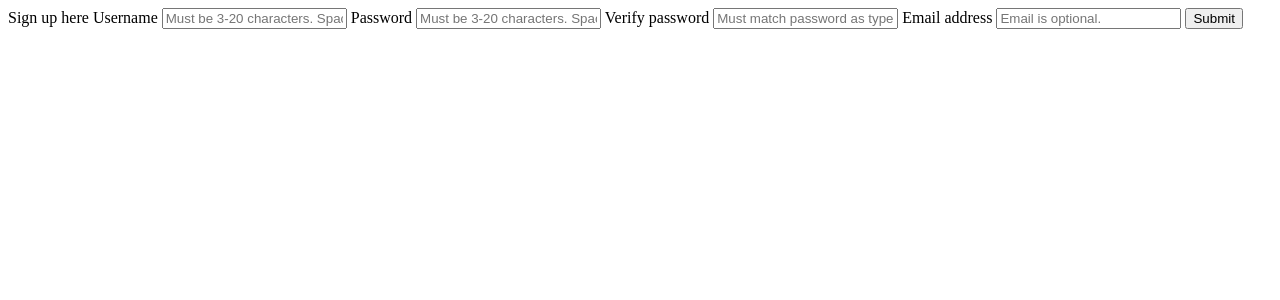
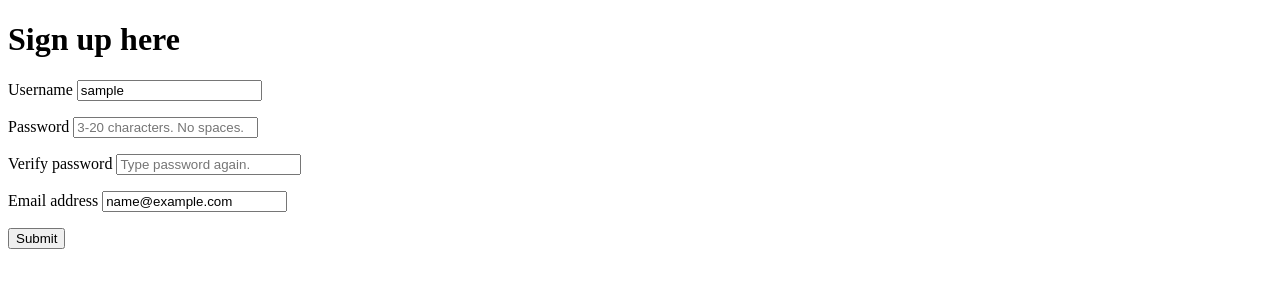
Before and after one commit to DianaJustDiana/user-signup, a Flask app: template templates/signup.html in a window 1280 px wide. Shown: the top 300 px of the page. Run offline with Flask 2, Linux system fonts and the light colour scheme; the template is opened without the code that fills it: most values are stand-ins (such as "Sample title", 1, 10 or a date in 2020).

Commit message:
fixed typo, consolidated error messages, fixed goofs.

```diff
--- a/main.py
+++ b/main.py
@@ -11,7 +11,7 @@ page, or provide error information if any input is invalid."""
 #to /user-signup.html route.
 @app.route('/', methods=['GET'])
 def index():
-    return render_template('signup.html')
+    return render_template('signup.html', title='Sign up here')
 
 #Comes from / route. Handler for results of user-signup.html form. Validates user input
 #and goes to welcome.html route.
@@ -37,36 +37,38 @@ def validate_input():
 
     #Use this on username.
     if len(username) == 0:
-        username_error = "Oops! You're too mysterious for me. This field can't be empty."
+        username_error = "Oops! This field can't be empty. Please choose a username 3-20 characters long."
+    elif not 3 < len(username) <= 20:
+        username_error = "I'm sorry, but your username must be 3-20 characters."
+    elif " " in username:
+        username_error = "Hmm ... username can't contain a space."
 
     #Use this on password:
     if len(password) == 0:
         password_error = "Oops! This field can't be empty. Please choose a password 3-20 characters long."
-    if not 3 <= len(password) <= 20:
+    elif not 3 <= len(password) <= 20:
         password_error = "I'm sorry, but password must be 3-20 characters."
-    if " " in password:
+    elif " " in password:
         password_error = "Hmm ... password can't contain a space."
 
     #Use this on password-verify.
     if password != password_verify:
-        passwords_verify_error = "Whoops! These didn't match. Please try again."
+        password_verify_error = "Whoops! These didn't match. Please try again."
 
     #Use this on email.
     if len(email) > 0:
 
-        if "." not in email:
-            email_error = "Email address should contain one period (.) in it."
-        if "@" not in email:
-            email_error = "Email address should contain one @ in it."
-        if not 3 <= len(email) <= 20:
+        if "." not in email or "@" not in email:
+            email_error = "Email address should contain one period (.) and one @."
+        elif not 3 <= len(email) <= 20:
             email_error = "Email address must be 3-20 characters."
-        if " " in email:
+        elif " " in email:
             email_error = "Hmm ... email address can't contain a space."
 
     if not username_error and not password_error and not password_verify_error and not email_error:
-        return render_template('welcome.html', username=username)
+        return render_template('welcome.html', username=username, title='Success!')
     else:
-        return render_template('signup.html', username=username, email=email, username_error=username_error, password_error=password_error, password_verify_error=password_verify_error, email_error=email_error)
+        return render_template('signup.html', username=username, email=email, username_error=username_error, password_error=password_error, password_verify_error=password_verify_error, email_error=email_error, title="Let's try again")
 
 
 #@app.route('/welcome', methods=['GET'])
--- a/templates/base.html
+++ b/templates/base.html
@@ -1,7 +1,7 @@
 <!doctype html>
 <html>
     <head>
-        <title>{{words for tab go here}}</title>
+        <title>{{title}}</title>
     </head>
 <body>
 
--- a/templates/signup.html
+++ b/templates/signup.html
@@ -19,25 +19,32 @@ left empty, but if there is content in it, then it must be validated. The criter
 for a valid email address in this assignment are that it has a single @, a single .,
 contains no spaces, and is between 3 and 20 characters long.
 -->
-<!doctype html>
-<html>
-    <body>
-        <form action="/signup", method="post")>
-            <label>Sign up here</label>
+{% extends "base.html" %}
 
-            <label for="username">Username</label>
-            <input id="username" placeholder="Must be 3-20 characters. Spaces not allowed." type="text" name="username" />
+{% block content %}
+<style>
+        .error { color: red; }
+</style>
+    <h1>Sign up here</h1>
 
-            <label for="password">Password</label>
-            <input id="password" placeholder="Must be 3-20 characters. Spaces not allowed." type="text" name="password" />
+    <form  method="post">
 
-            <label for="verify-password">Verify password</label>
-            <input id="verify-password" placeholder="Must match password as typed above." type="text" name="verify-password"/>
+    <label for="username">Username</label>
+    <input id="username" placeholder="3-20 characters. No spaces." type="text" name="username" value="{{username}}"/>
+    <p class="error">{{username_error}}</p>
 
-            <label for="email">Email address</label>
-            <input id=email placeholder="Email is optional." type="text" name="email" />
+    <label for="password">Password</label>
+    <input id="password" placeholder="3-20 characters. No spaces." type="text" name="password" />
+    <p class="error">{{password_error}}</p>
 
-            <input type="submit" value="Submit"/>
-        </form>
-    </body>
-</html>
+    <label for="password-verify">Verify password</label>
+    <input id="password-verify" placeholder="Type password again." type="text" name="password-verify"/>
+    <p class="error">{{password_verify_error}}</p>
+
+    <label for="email">Email address</label>
+    <input id=email placeholder="Email is optional." type="text" name="email" value="{{email}}"/>
+    <p class="error">{{email_error}}</p>
+
+    <input type="submit" value="Submit"/>
+</form>
+{% endblock %}
```
Also changed, not shown: templates/welcome.html (+6 -6 lines).
